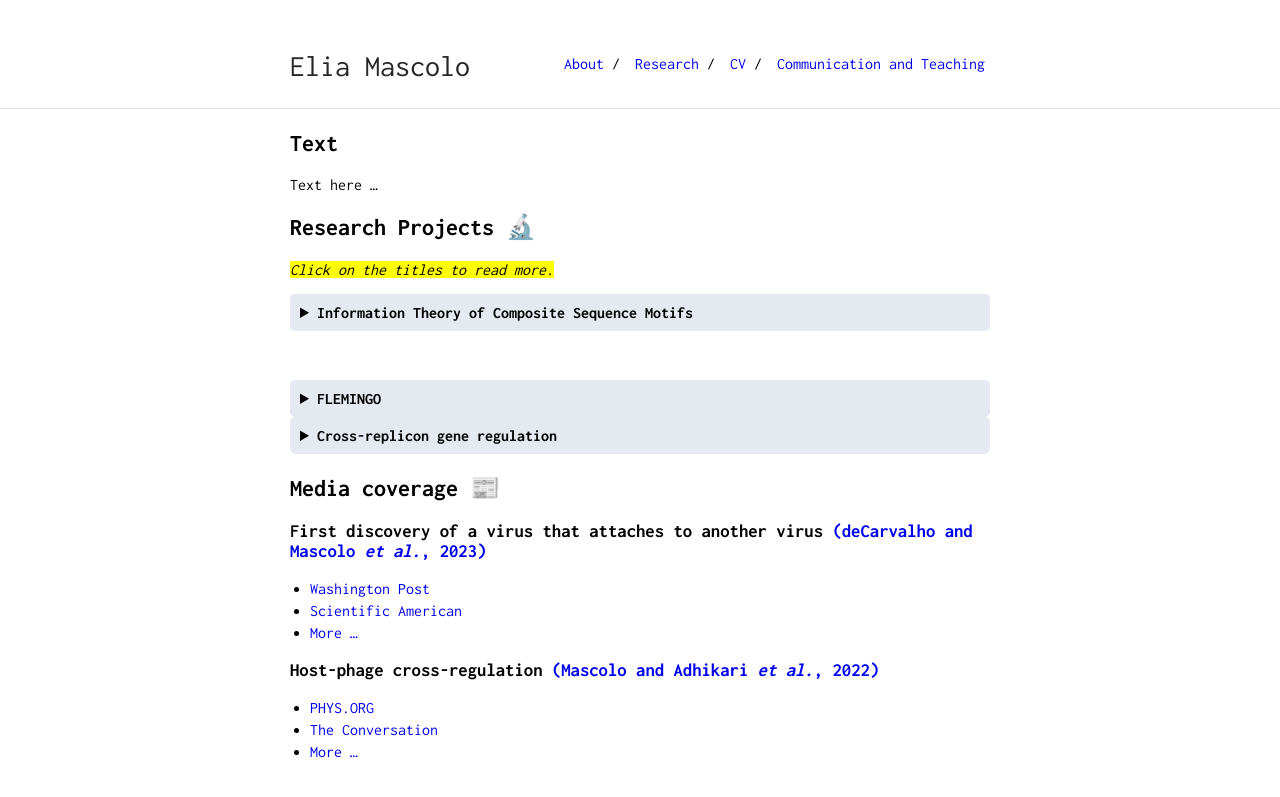
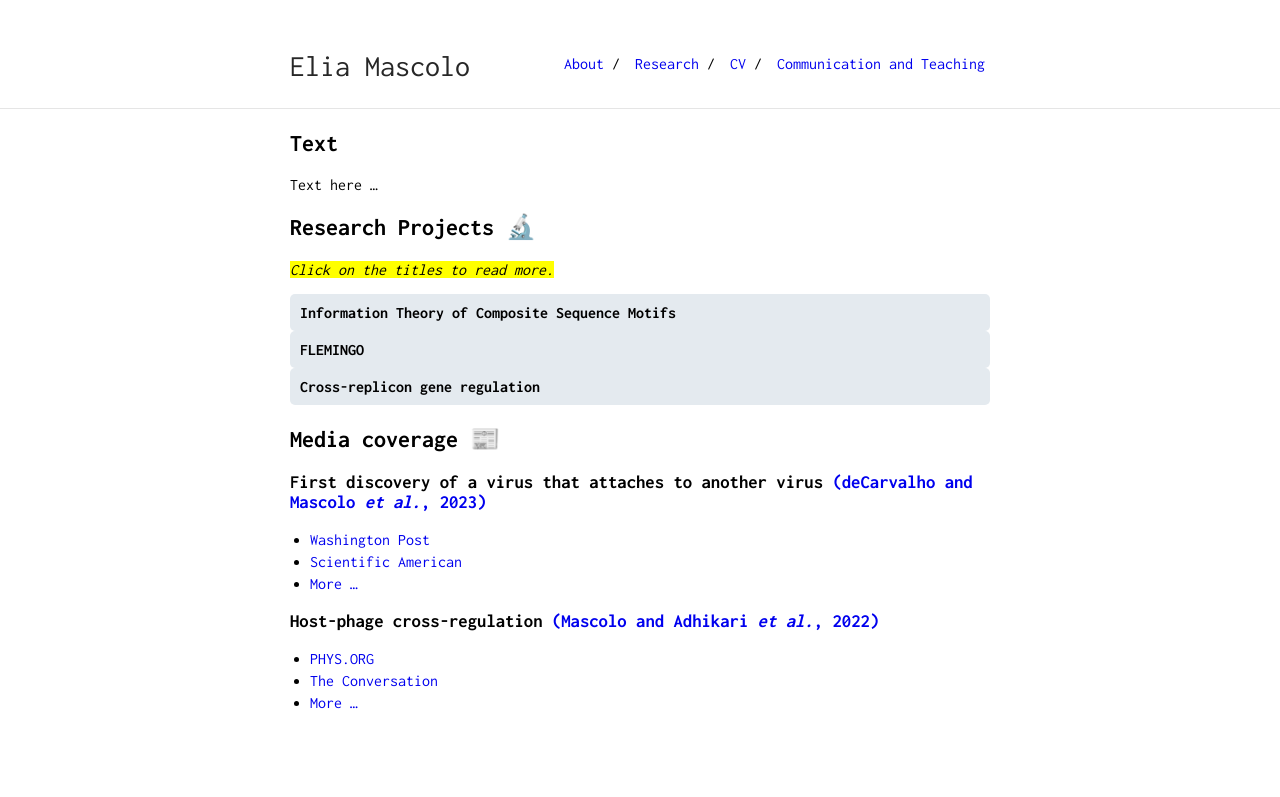
Before and after one commit to eliamascolo/eliamascolo.github.io, a Jekyll site: the page built from research.md, in a window 1280 px wide. Shown: the top 797 px of the page. Built offline with Jekyll 4.4.1, drawn with Linux system fonts in a browser that asks for light colours.

Commit message:
Update css

```diff
--- a/css/main.scss
+++ b/css/main.scss
@@ -8,3 +8,7 @@ details {
   background-color: #e4eaef;
   border-radius: 5px;
 }
+
+summary {
+  display: inline-flex;
+}
--- a/research.md
+++ b/research.md
@@ -32,7 +32,8 @@ The classical theory by Schenider can be seen as a special case where <i>n=1</i>
 I also show how this framework can be applied to study different aspects of target recognition mediated by molecular complexes (how protein flexibility can co-evolve with spacer variability, the thermodynamic efficiency of different recruitment strategies, and the effect of mutation spectra on the evolvability of different information-encoding strategies).
 <br /><br />
 &#x1F4CC; <a href="/pdf_files/poster_Info_Theo_Composite_Motifs.pdf" target="_blank"><b>Open poster</b></a>
-</details><br>
+</details>
+
 <details>
 <summary><strong>FLEMINGO</strong></summary>
 I developed a motif discovery tool that can discover <i>composite motifs</i> (see <a href="#ITCM">Composite Sequence Motifs</a> ) in biological data (sets of co-regulated promoters) through evolutionary computation. The tool, called <strong><i>FLEMINGO</i></strong> (for <strong>FLE</strong>xible <strong>M</strong>otif <strong>IN</strong>ference via <strong>G</strong>enetic <strong>O</strong>ptimization), can detect motifs encompassing spacers (or <i>gaps</i>) of variable length, as well as DNA shape features (inferred from the DNA sequence).
```
